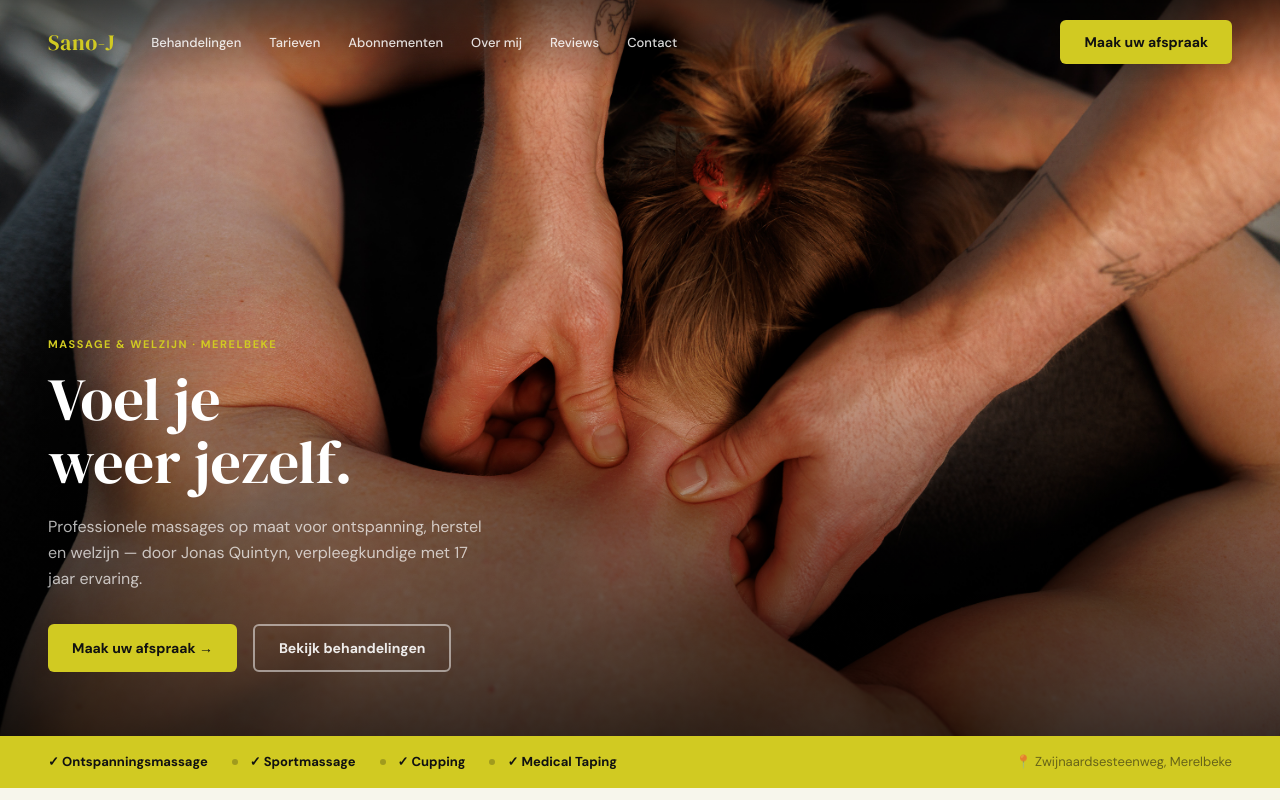
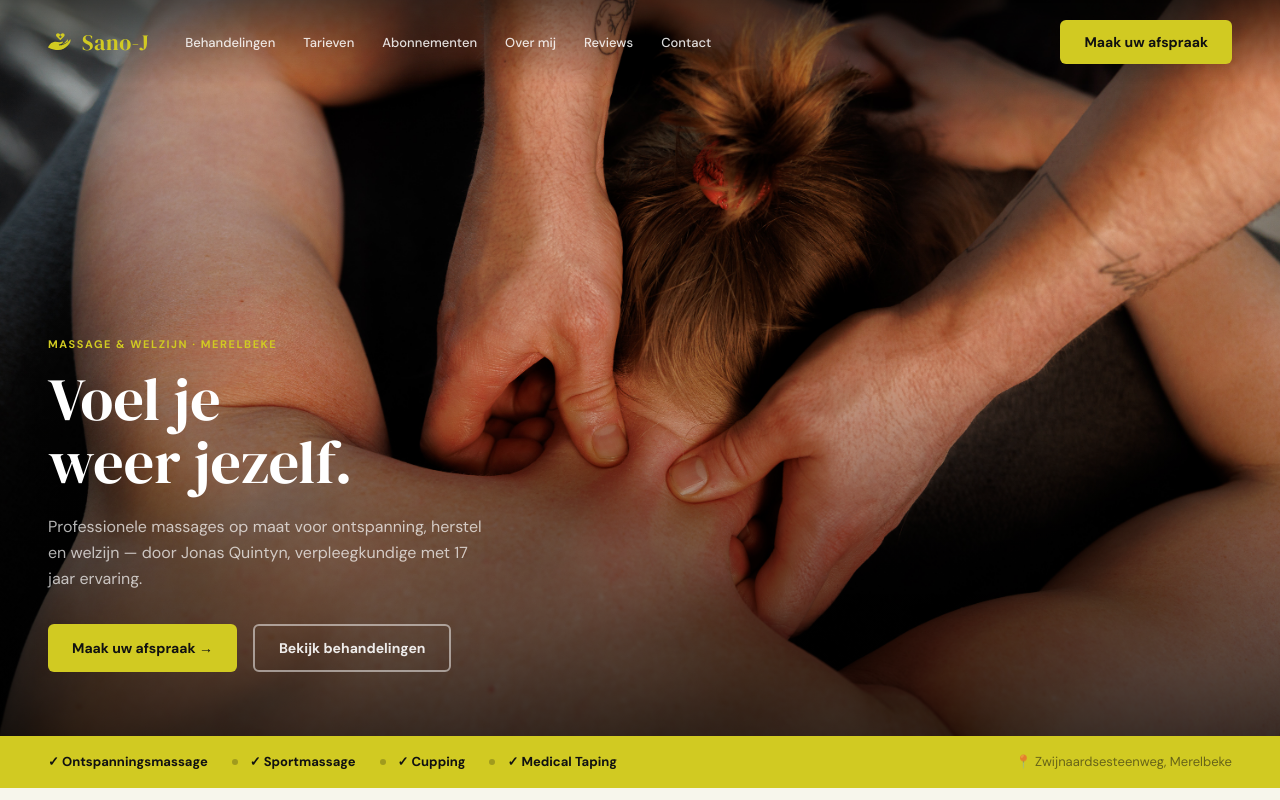
Before and after one commit to DelporteJelle/sano-j, a Next.js app: page / in a window 1280 px wide. Shown: the top 800 px of the page. Built offline with nearby package versions, Linux system fonts and the light colour scheme.

Commit message:
logo in header

```diff
--- a/components/layout/Nav.tsx
+++ b/components/layout/Nav.tsx
@@ -5,6 +5,17 @@ import { usePathname } from 'next/navigation'
 import { useEffect, useState } from 'react'
 import { NAV_LINKS } from '@/lib/content'
 import Button from '@/components/ui/Button'
+
+const maskStyle = {
+  WebkitMaskImage: 'url(/images/logo.svg)',
+  maskImage: 'url(/images/logo.svg)',
+  WebkitMaskRepeat: 'no-repeat',
+  maskRepeat: 'no-repeat',
+  WebkitMaskSize: 'contain',
+  maskSize: 'contain',
+  WebkitMaskPosition: 'center',
+  maskPosition: 'center',
+} as const
 
 export default function Nav() {
   const pathname = usePathname()
@@ -27,13 +38,15 @@ export default function Nav() {
     >
       <nav className="flex items-center gap-0 px-8 md:px-12 py-5">
         {/* Logo */}
-        <Link
-          href="/"
-          className={`font-serif text-[22px] tracking-wide mr-9 flex-shrink-0 ${
-            scrolled ? 'text-brand-black' : 'text-yellow'
-          }`}
-        >
-          Sano-J
+        <Link href="/" className="flex items-center gap-2.5 mr-9 flex-shrink-0">
+          <span
+            aria-hidden="true"
+            className={`h-6 w-6 flex-shrink-0 ${scrolled ? 'bg-brand-black' : 'bg-yellow'}`}
+            style={maskStyle}
+          />
+          <span className={`font-serif text-[22px] tracking-wide ${scrolled ? 'text-brand-black' : 'text-yellow'}`}>
+            Sano-J
+          </span>
         </Link>
 
         {/* Desktop links */}
```
